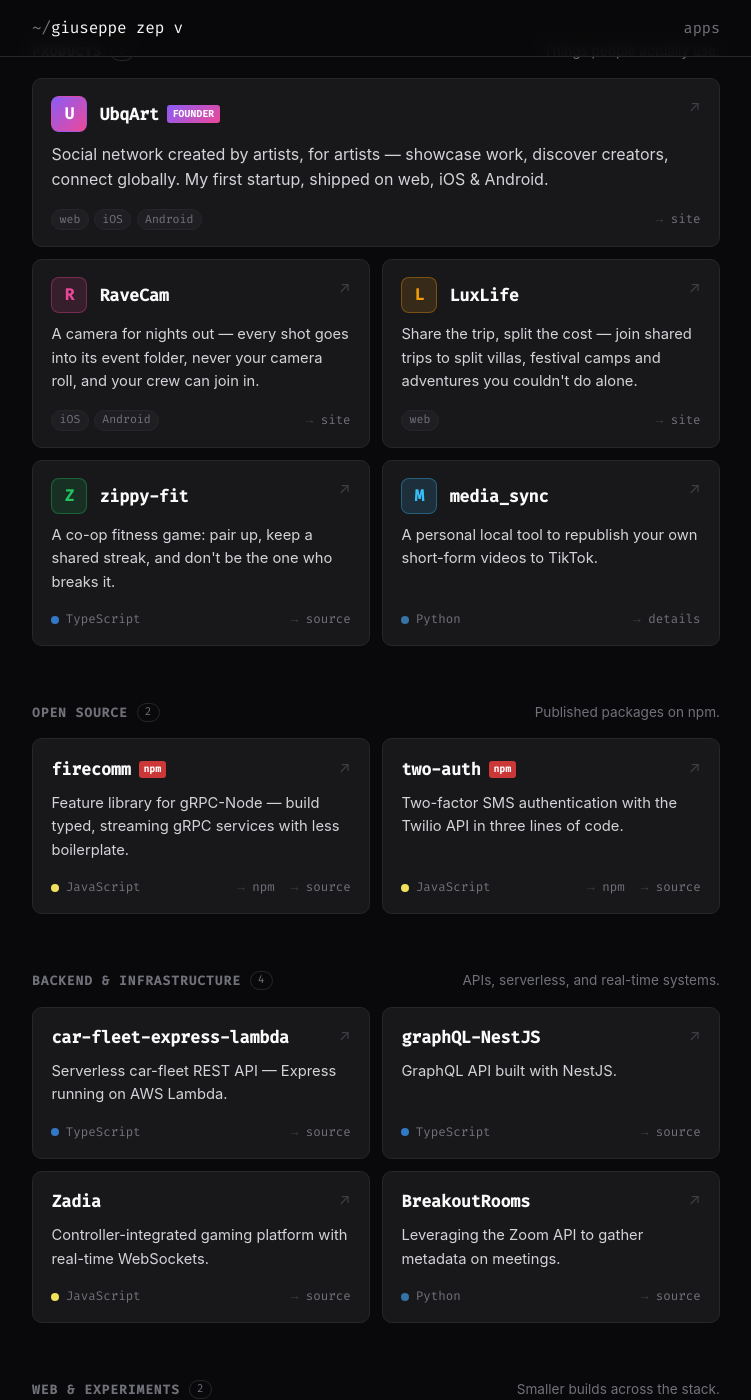
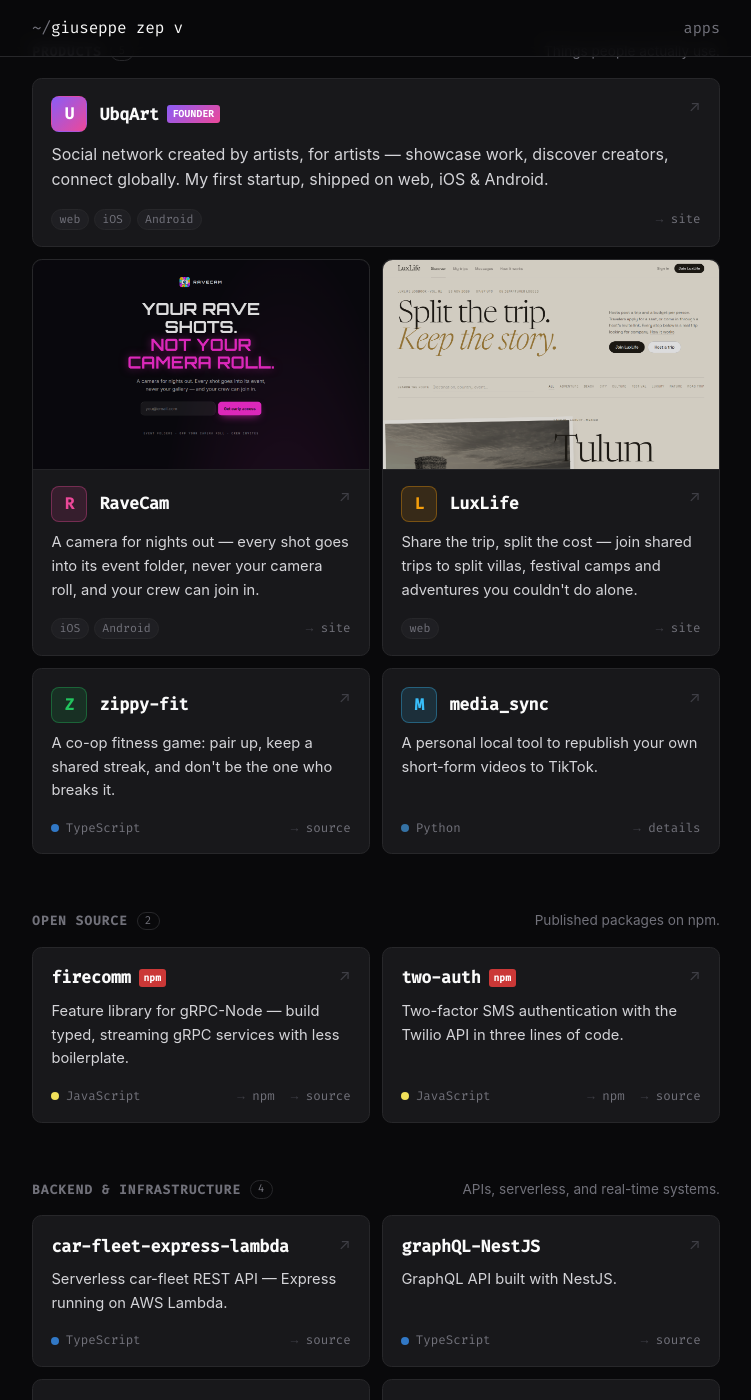
Before and after one commit to zepvalue/zepvalue.github.io, a Jekyll site: the page built from apps/index.html, in a window 1280 px wide and 1400 px high, scrolled down 207 px. Shown: the whole window, without its empty margins (264-1015 px from the left). Built offline with Jekyll 4.4.1, drawn with Linux system fonts in a browser that asks for light colours.

Commit message:
feat: add site screenshot previews to product cards

```diff
--- a/_sass/_content.scss
+++ b/_sass/_content.scss
@@ -277,6 +277,22 @@
   }
 }
 
+// Site screenshot, edge to edge at the top of the card.
+.app-preview {
+  width: calc(100% + 2.3rem);
+  max-width: none;
+  margin: -1.1rem -1.15rem 1rem;
+  aspect-ratio: 16 / 10;
+  height: auto;
+  object-fit: cover;
+  object-position: top;
+  border-bottom: 1px solid var(--border);
+  border-radius: 0.6rem 0.6rem 0 0;
+  transition: opacity 0.2s ease;
+
+  .app-card:not(:hover):not(:focus-within) & { opacity: 0.85; }
+}
+
 .app-card-head {
   display: flex;
   align-items: center;
--- a/apps/index.html
+++ b/apps/index.html
@@ -21,12 +22,14 @@ categories:
 
       - name: RaveCam
         tint: "#ec4899"
+        preview: /assets/previews/ravecam.png
         desc: "A camera for nights out — every shot goes into its event folder, never your camera roll, and your crew can join in."
         meta: iOS · Android
         links:
           - { label: site, url: "https://ravecam.onrender.com/" }
       - name: LuxLife
         tint: "#f59e0b"
+        preview: /assets/previews/luxlife.png
         desc: "Share the trip, split the cost — join shared trips to split villas, festival camps and adventures you couldn't do alone."
         meta: web
         links:
@@ -126,7 +129,10 @@ categories:
     {% for p in cat.projects %}
     {% assign main = p.links.first %}
     {% assign main_scheme = main.url | slice: 0, 4 %}
-    <li class="app-card{% if p.badge == 'founder' %} is-lead{% endif %}" style="--i:{{ forloop.index0 }}">
+    <li class="app-card{% if p.badge == 'founder' %} is-lead{% endif %}{% if p.preview %} has-preview{% endif %}" style="--i:{{ forloop.index0 }}">
+      {% if p.preview %}
+      <img class="app-preview" src="{{ p.preview }}" alt="{{ p.name }} home page" width="1280" height="800" loading="lazy" decoding="async">
+      {% endif %}
       <div class="app-card-head">
         {% if cat.featured %}
         <span class="app-mark{% if p.badge == 'founder' %} is-founder{% endif %}" style="--tint:{{ p.tint | default: '#71717a' }}" aria-hidden="true">{{ p.name | slice: 0 | upcase }}</span>
```
Also changed, not shown: other parts of apps/index.html (+2 -1 lines), assets/previews/luxlife.png (added), assets/previews/ravecam.png (added).
